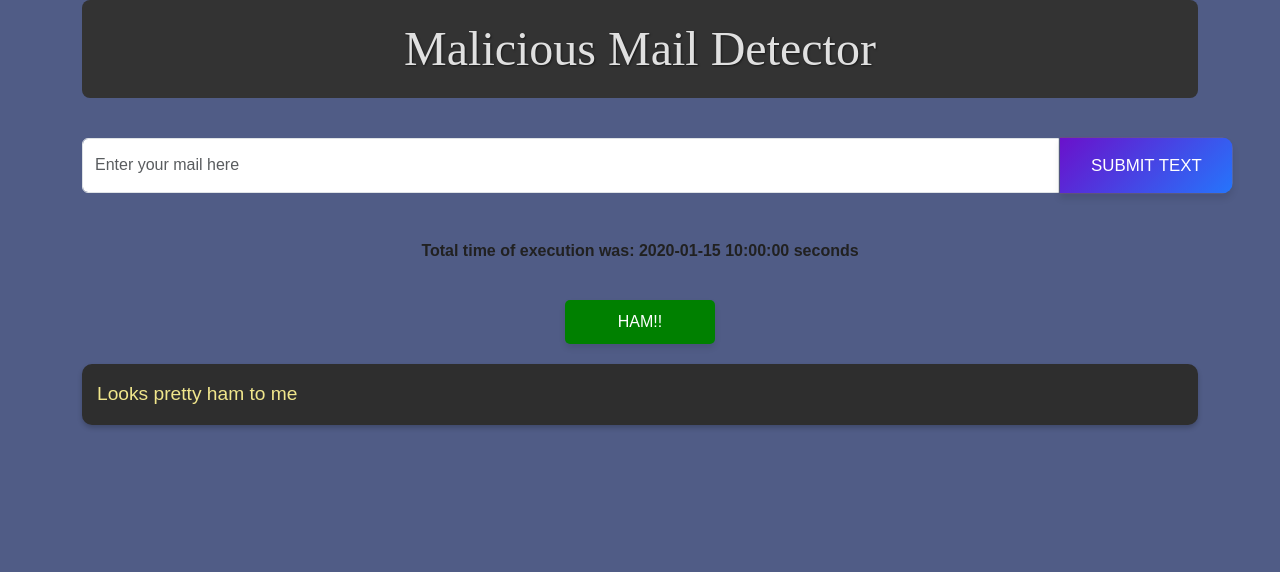
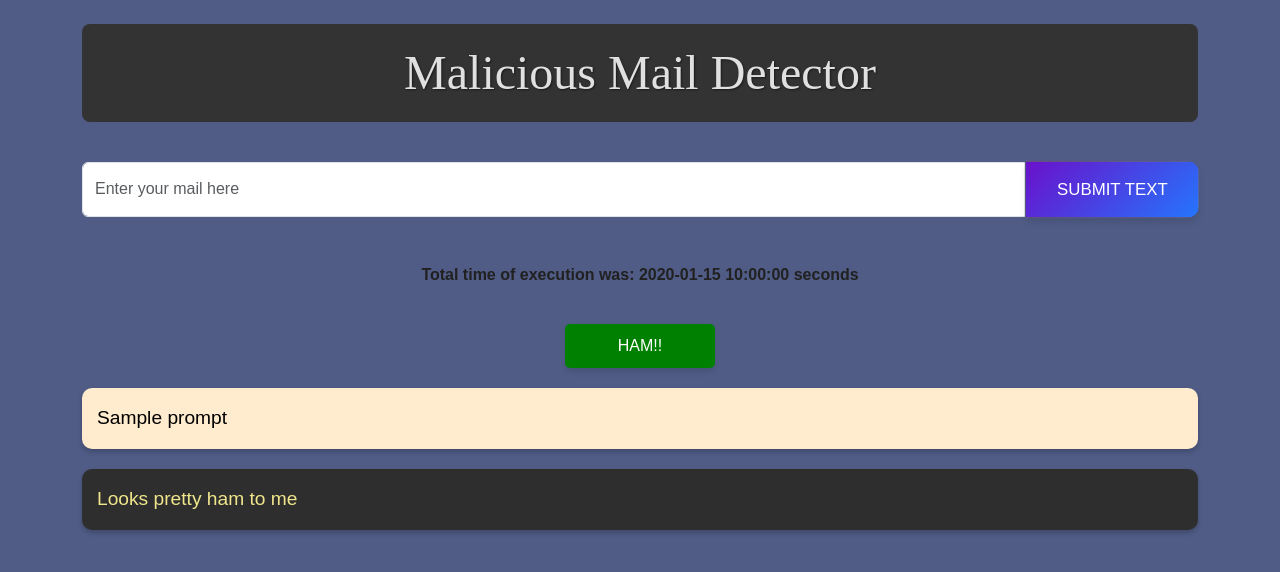
Before and after one commit to rorro6787/malicious-mail-detector, a Flask app: template templates/index.html in a window 1280 px wide. Shown: the top 572 px of the page. Run offline with Flask 3, Linux system fonts and the light colour scheme; the template is opened without the code that fills it: most values are stand-ins (such as "Sample title", 1, 10 or a date in 2020); parts of the project's set-up code (start-up, migrations or seed data) failed here and were passed over; some libraries are stand-ins or nearby versions.

Commit message:
Changed display

```diff
--- a/app.py
+++ b/app.py
@@ -40,7 +40,8 @@ def index():
         """
         input_text = request.form['inputText']
         if input_text:
-            process_input, totalTime = test_model(input_text)
+            prompt = input_text
+            process_input, totalTime = test_model(prompt)
 
             process_imput_dic = ast.literal_eval(process_input)
             print(process_imput_dic['explanation'])
@@ -48,7 +49,8 @@ def index():
                                     description=process_imput_dic['explanation'],
                                     totalTime = round(totalTime, 2),
                                     spam=process_imput_dic['spam'],
-                                    spam_type=process_imput_dic['spam_type']
+                                    spam_type=process_imput_dic['spam_type'],
+                                    prompt=prompt
                                 )
 
         return render_template('index.html')
--- a/static/styles.css
+++ b/static/styles.css
@@ -3,6 +3,10 @@ body {
     background-color: #505C86; /* Dark background with a hint of navy */
     color: #c9d1d9; /* Light gray text */
     font-family: 'Arial', sans-serif;
+}
+
+#uploadForm {
+    width: 97%;
 }
 
 html {
@@ -140,6 +144,19 @@ html {
     box-shadow: 0px 3px 5px rgba(0, 0, 0, 0.2); /* Sombra suave */
 }
 
+.description-text2 {
+    font-size: 1.2rem;
+    font-weight: 400;
+    color: black;
+    background-color: blanchedalmond;
+    padding: 15px;
+    border-radius: 10px;
+    line-height: 1.6;
+    text-align: justify;
+    margin-top: 20px;
+    box-shadow: 0px 3px 5px rgba(0, 0, 0, 0.2); /* Sombra suave */
+}
+
 .centered-container {
     display: flex;
     flex-direction: column;
--- a/templates/index.html
+++ b/templates/index.html
@@ -77,6 +77,7 @@
 
 </head>
 <body>
+<br>
 <div class="container">
     <div class="title-container">
         <div class="text-center">
@@ -133,6 +134,7 @@
                 </div>
             {% endif %}
         {% endif %}
+        <p class="lead description-text2" id="description">{{ prompt }}</p>
         {% if not spam %}
             <p class="lead description-text" id="description">Looks pretty ham to me</p>
         {% else %}
```
